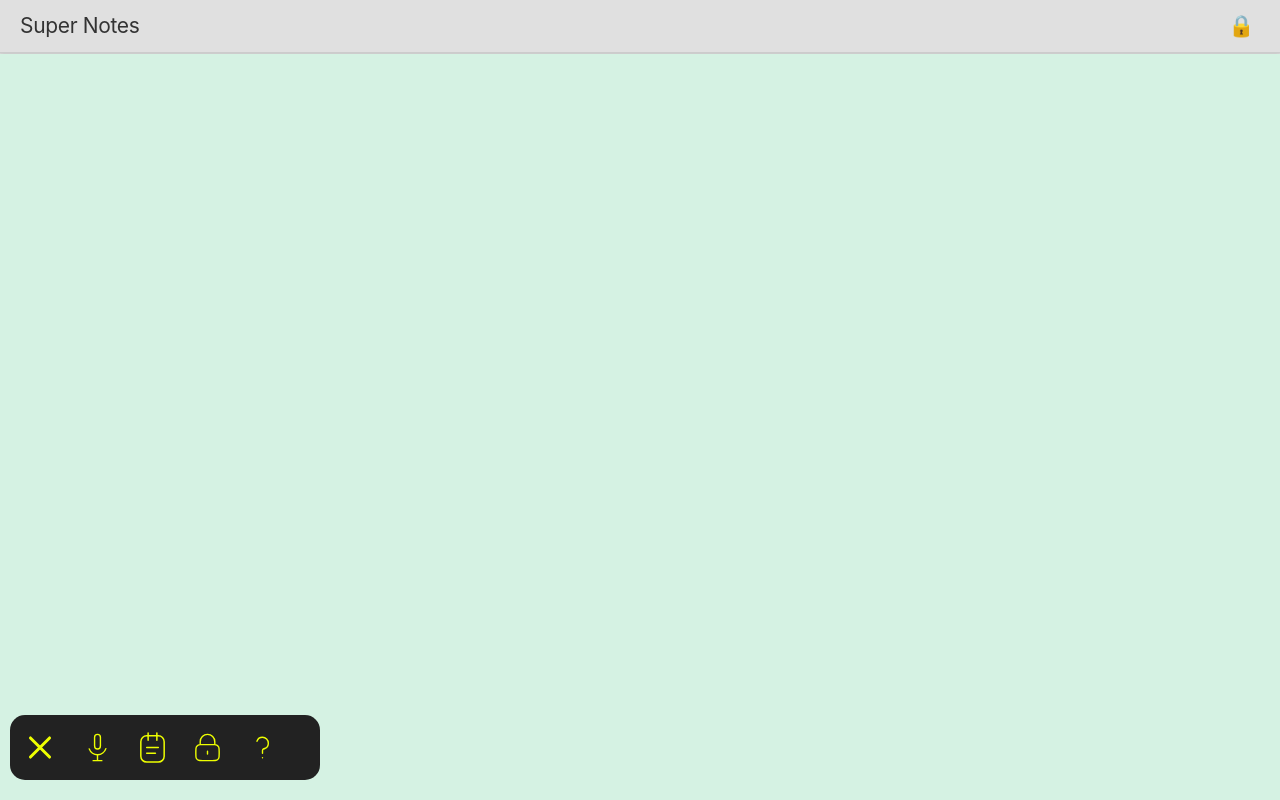
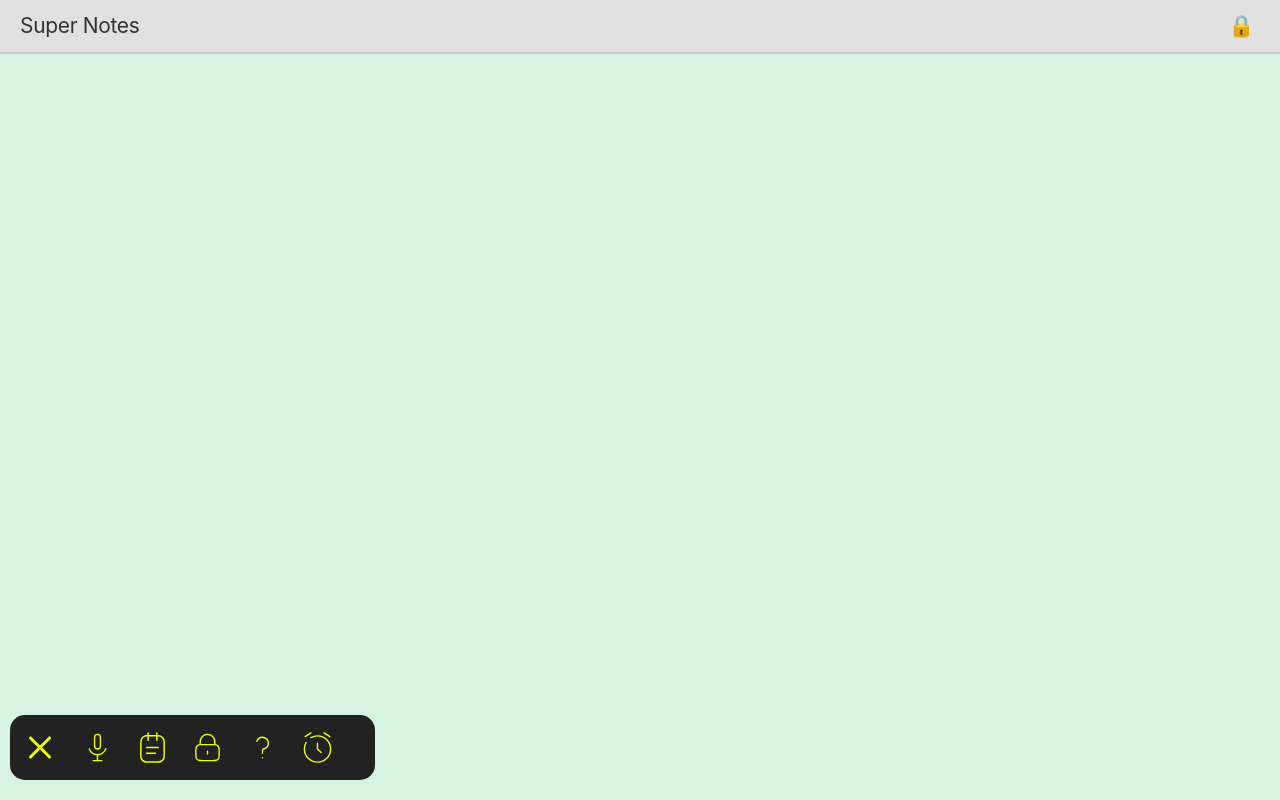
Before and after one commit to chinmayPadole/notes, a React (Create React App) app: page / in a window 1280 px wide. Both pictures are taken after a click on the label 40 px from the left and 747 px from the top of the page. Built offline with nearby package versions, Linux system fonts and the light colour scheme; what compromise would draw is missing.

Commit message:
Reminder modal

```diff
--- a/src/common/remider.ts
+++ b/src/common/remider.ts
@@ -21,7 +21,7 @@ export const isReminderPossible = (inputText: string): string | null => {
   return null;
 };
 
-export const setReminder = (inputText: string) => {
+export const getReminderTime = (inputText: string): {reminderTime: number, reminderText: string} | undefined => {
   // Parse the input text using compromise
   const doc = nlp(inputText) as any;
   const task = doc.sentences().out("text");
@@ -33,18 +33,21 @@ export const setReminder = (inputText: string) => {
     const reminderTime = new Date(time.start).getTime();
     const timeInterval = reminderTime - now;
 
+    console.log(timeInterval, time.start, reminderTime);
+
     if (timeInterval > 0) {
       // Set a reminder
-      setTimeout(() => {
-        if (Notification.permission === "granted") {
-          new Notification("Reminder", {
-            body: task,
-          });
+      // setTimeout(() => {
+      //   if (Notification.permission === "granted") {
+      //     new Notification("Reminder", {
+      //       body: task,
+      //     });
+      //   } else {
+      //     alert(`Reminder: ${task}`);
+      //   }
+      // }, timeInterval);
 
-        } else {
-          alert(`Reminder: ${task}`);
-        }
-      }, timeInterval);
+      return {reminderTime: timeInterval, reminderText: task};
     }
   }
 };
--- a/src/components/floatingMenu/floatingMenu.tsx
+++ b/src/components/floatingMenu/floatingMenu.tsx
@@ -3,6 +3,7 @@ import "./floatingMenu.css";
 import { useSecurity } from "../../provider/securityProvider";
 import { Legend } from "../legend/legend";
 import { useToast } from "../../provider/toastProvider";
+import { Reminders } from "../reminders/upcomingReminders";
 
 export const FloatingMenu: React.FC<{
   setTranscript: (transcript: string) => void;
@@ -123,6 +124,7 @@ export const FloatingMenu: React.FC<{
 
   /* Legend Region */
   const [isLegendOpen, setIsLegendOpen] = useState(false);
+  const [isReminderOpen, setIsReminderOpen] = useState(false);
 
   /* Legend Region End */
 
@@ -321,12 +323,61 @@ export const FloatingMenu: React.FC<{
                     </svg>
                   </a>
                 </li>
+
+                <li onClick={() => setIsReminderOpen(true)}>
+                  <a>
+                    <svg
+                      viewBox="0 0 24 24"
+                      fill="none"
+                      xmlns="http://www.w3.org/2000/svg"
+                      stroke="#eeff00"
+                    >
+                      <g id="SVGRepo_bgCarrier" stroke-width="0"></g>
+                      <g
+                        id="SVGRepo_tracerCarrier"
+                        stroke-linecap="round"
+                        stroke-linejoin="round"
+                      ></g>
+                      <g id="SVGRepo_iconCarrier">
+                        {" "}
+                        <path
+                          d="M12 9V13L14.5 15.5"
+                          stroke="#eeff00"
+                          stroke-width="0.9600000000000002"
+                          stroke-linecap="round"
+                          stroke-linejoin="round"
+                        ></path>{" "}
+                        <path
+                          d="M3.5 4.5L7.50002 2"
+                          stroke="#eeff00"
+                          stroke-width="0.9600000000000002"
+                          stroke-linecap="round"
+                          stroke-linejoin="round"
+                        ></path>{" "}
+                        <path
+                          d="M20.5 4.5L16.5 2"
+                          stroke="#eeff00"
+                          stroke-width="0.9600000000000002"
+                          stroke-linecap="round"
+                          stroke-linejoin="round"
+                        ></path>{" "}
+                        <path
+                          d="M7.5 5.20404C8.82378 4.43827 10.3607 4 12 4C16.9706 4 21 8.02944 21 13C21 17.9706 16.9706 22 12 22C7.02944 22 3 17.9706 3 13C3 11.3607 3.43827 9.82378 4.20404 8.5"
+                          stroke="#eeff00"
+                          stroke-width="0.9600000000000002"
+                          stroke-linecap="round"
+                        ></path>{" "}
+                      </g>
+                    </svg>
+                  </a>
+                </li>
               </ul>
             </nav>
           )}
         </label>
       </div>
       <Legend show={isLegendOpen} onClose={() => setIsLegendOpen(false)} />
+      <Reminders show={isReminderOpen} onClose={() => setIsReminderOpen(false)} />
     </>
   );
 };
--- a/src/components/note/note.tsx
+++ b/src/components/note/note.tsx
@@ -7,7 +7,8 @@ import { useToast } from "../../provider/toastProvider";
 import { UpdateNote } from "../newNote/UpdateNote";
 import { useSecurity } from "../../provider/securityProvider";
 import { NoteProps } from "./NoteProps";
-import { isReminderPossible, setReminder } from "../../common/remider";
+import { isReminderPossible, getReminderTime } from "../../common/remider";
+import { useTimerManager } from "../../service/useTimeManager";
 
 const TerminalContainer = styled.div<{
   bgColor: string;
@@ -111,6 +112,7 @@ export const Note: React.FC<NoteProps> = ({
   const [showReminderOption, setReminderOption] = useState(false);
   const [reminderText, setReminderText] = useState("");
   const [showOptions, setShowOptions] = useState(false);
+  const { timers, addTimer, removeTimer, clearAllTimers } = useTimerManager();
 
   const fadeOut = (cb: NodeJS.Timeout) => {
     setIsFadingOut(true);
@@ -250,7 +252,18 @@ export const Note: React.FC<NoteProps> = ({
               {showReminderOption && (
                 <button
                   onClick={() => {
-                    setReminder(content);
+                    const remiderData = getReminderTime(content);
+                    if (remiderData !== undefined) {
+                      addTimer(() => {
+                        if (Notification.permission === "granted") {
+                          new Notification("Reminder", {
+                            body: remiderData.reminderText,
+                          });
+                        } else {
+                          alert(`Reminder: ${remiderData.reminderText}`);
+                        }
+                      }, remiderData.reminderTime); // 5 seconds timer
+                    }
                     setShowOptions(false);
                     showToast(`reminder set ${reminderText}`, "black", 3000);
                   }}
--- /dev/null
+++ b/src/components/reminders/calendarEvent.tsx
@@ -0,0 +1,37 @@
+import React from 'react';
+import styled from 'styled-components';
+
+interface EventProps {
+  title: string;
+  time: string;
+}
+
+const EventWrapper = styled.div`
+  display: flex;
+  flex-direction: column;
+  padding: 10px;
+  margin: 5px 0;
+  background: #f9f9f9;
+  border-radius: 8px;
+  box-shadow: 0 1px 3px rgba(0, 0, 0, 0.1);
+`;
+
+const EventTitle = styled.span`
+  font-weight: bold;
+  color: #333;
+`;
+
+const EventTime = styled.span`
+  color: #666;
+`;
+
+const CalendarEvent: React.FC<EventProps> = ({ title, time }) => {
+  return (
+    <EventWrapper>
+      <EventTitle>{title}</EventTitle>
+      <EventTime>{time}</EventTime>
+    </EventWrapper>
+  );
+};
+
+export default CalendarEvent;
--- /dev/null
+++ b/src/components/reminders/upcomingReminders.tsx
@@ -0,0 +1,94 @@
+import React, { useEffect } from "react";
+import styled from "styled-components";
+import { Dot } from "../note/note";
+import { useTimerManager } from "../../service/useTimeManager";
+import CalendarEvent from "./calendarEvent";
+
+const Overlay = styled.div`
+  position: fixed;
+  top: 0;
+  left: 0;
+  width: 100vw;
+  height: 100vh;
+  background: rgba(0, 0, 0, 0.5);
+  display: flex;
+  justify-content: center;
+  align-items: center;
+  z-index: 1000;
+`;
+
+const ModalWrapper = styled.div`
+  width: max-content;
+  background: white;
+  border-radius: 10px;
+  box-shadow: 0 2px 10px rgba(0, 0, 0, 0.1);
+  padding: 20px;
+  text-align: center;
+`;
+
+const ModalHeader = styled.div`
+  font-size: 24px;
+  margin-bottom: 20px;
+`;
+
+const ModalContent = styled.div`
+  font-size: 18px;
+  margin-bottom: 20px;
+`;
+
+const EventsWrapper = styled.div`
+  max-width: 400px;
+  margin: 20px auto;
+  background: #fff;
+  border-radius: 12px;
+  box-shadow: 0 4px 8px rgba(0, 0, 0, 0.1);
+  padding: 20px;
+`;
+
+export const Reminders: React.FC<{ show: boolean; onClose: () => void }> = ({
+  show,
+  onClose,
+}) => {
+  const { timers, addTimer, removeTimer, clearAllTimers } = useTimerManager();
+
+  console.log(timers);
+
+  useEffect(() => {
+    const handleKeyDown = (event: KeyboardEvent) => {
+      if (event.key === "Escape") {
+        onClose();
+      }
+    };
+
+    if (show) {
+      document.addEventListener("keydown", handleKeyDown);
+    }
+
+    return () => {
+      document.removeEventListener("keydown", handleKeyDown);
+    };
+  }, [show, onClose]);
+
+  if (!show) {
+    return null;
+  }
+
+  return (
+    <Overlay onClick={onClose}>
+      <ModalWrapper onClick={(e) => e.stopPropagation()}>
+        <ModalHeader>Upcoming Reminders</ModalHeader>
+        <ModalContent>
+          <EventsWrapper>
+            {timers.map((event) => (
+              <CalendarEvent
+                key={event.id}
+                title={"event.delay"}
+                time={event.delay.toString()}
+              />
+            ))}
+          </EventsWrapper>
+        </ModalContent>
+      </ModalWrapper>
+    </Overlay>
+  );
+};
--- /dev/null
+++ b/src/service/useTimeManager.tsx
@@ -0,0 +1,37 @@
+// useTimerManager.tsx
+import { useState, useEffect } from "react";
+
+interface Timer {
+  id: number;
+  delay: number;
+  timeoutId: NodeJS.Timeout;
+}
+
+export const useTimerManager = () => {
+  const [timers, setTimers] = useState<Timer[]>([]);
+
+  const addTimer = (callback: () => void, delay: number): number => {
+    console.log("TIMERS", timers);
+    const id = Date.now();
+    const timeoutId = setTimeout(() => {
+      callback();
+      removeTimer(id);
+    }, delay);
+
+    console.log(timeoutId);
+
+    setTimers([{ id, delay, timeoutId }]);
+    return id;
+  };
+
+  const removeTimer = (id: number) => {
+    setTimers((prevTimers) => prevTimers.filter((timer) => timer.id !== id));
+  };
+
+  const clearAllTimers = () => {
+    timers.forEach((timer) => clearTimeout(timer.timeoutId));
+    setTimers([]);
+  };
+
+  return { timers, addTimer, removeTimer, clearAllTimers };
+};
```
